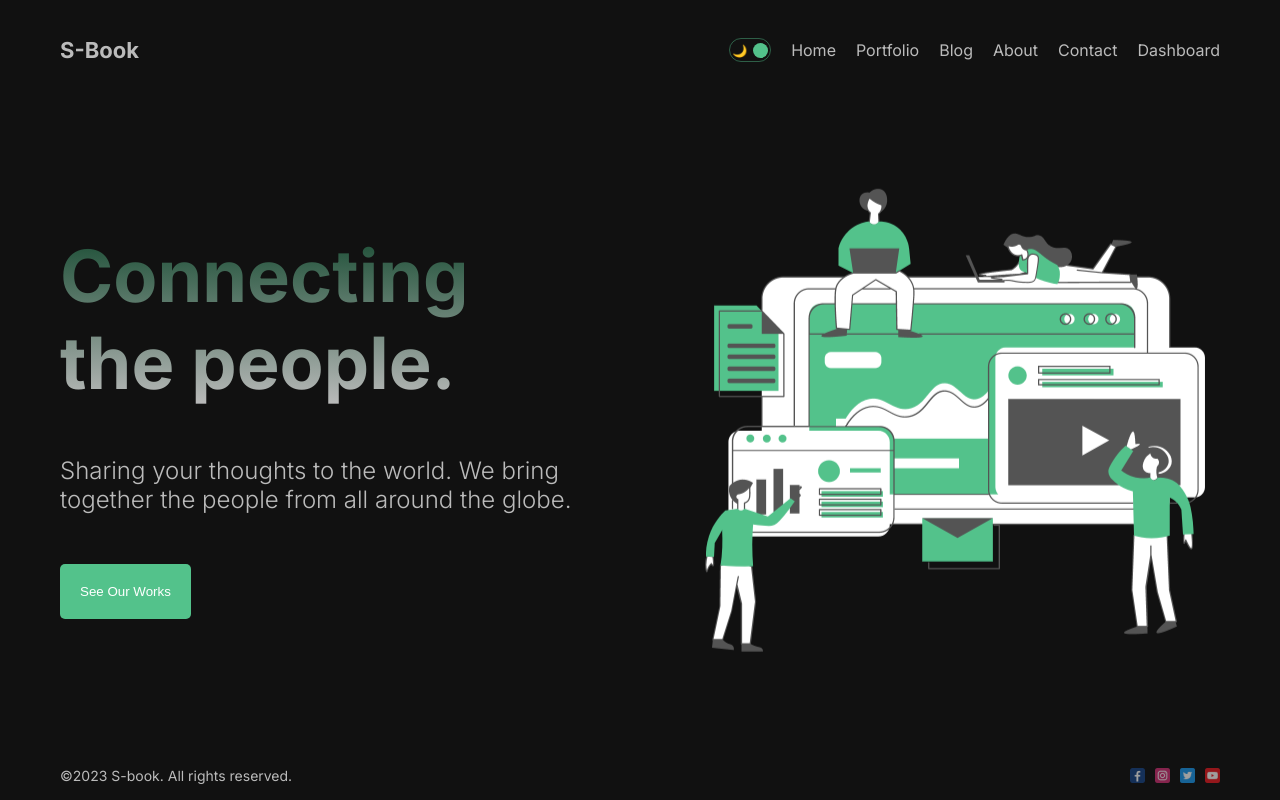
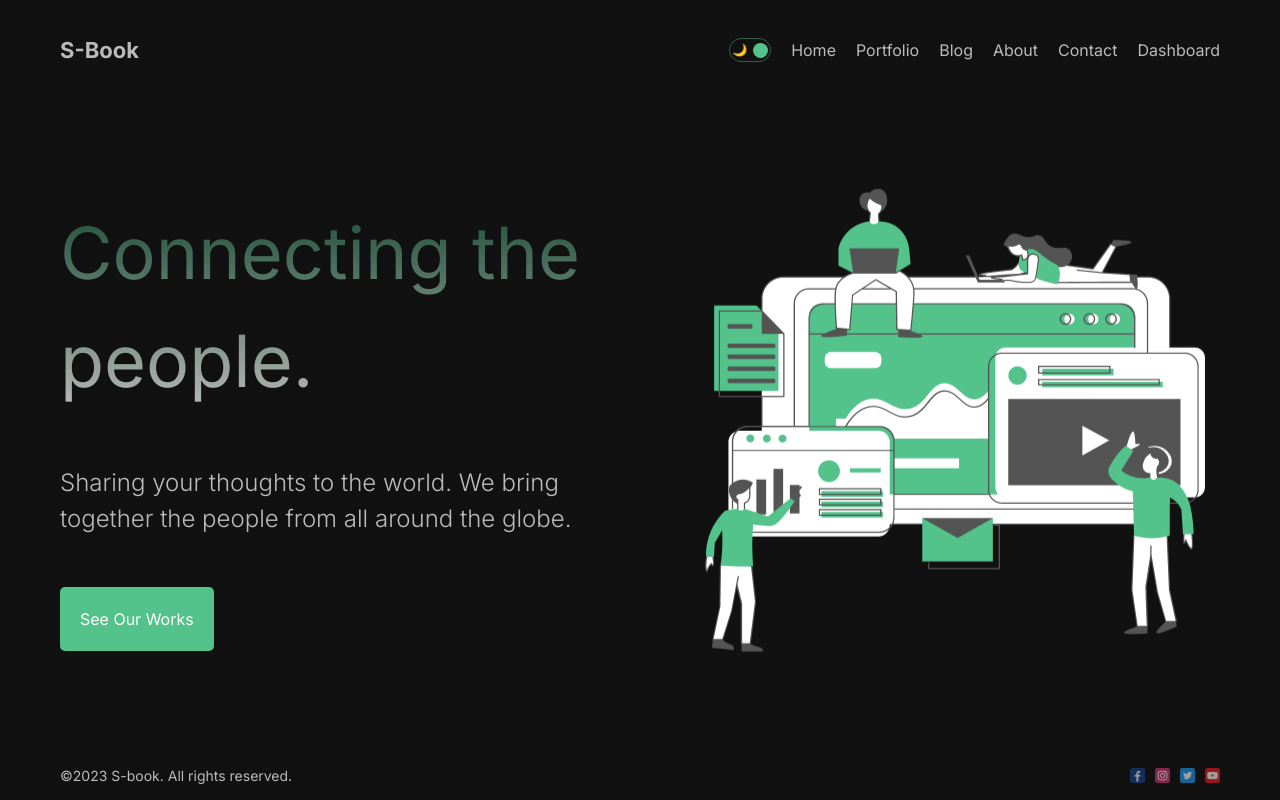
Before and after one commit to chandan-30/s-book, a Next.js app: page / in a window 1280 px wide. Built offline with nearby package versions, Linux system fonts and the light colour scheme; no server answers.

Commit message:
Tailwind Setup

```diff
--- a/package.json
+++ b/package.json
@@ -18,7 +18,10 @@
     "swr": "^2.2.4"
   },
   "devDependencies": {
+    "autoprefixer": "^10.4.16",
     "eslint": "latest",
-    "eslint-config-next": "latest"
+    "eslint-config-next": "latest",
+    "postcss": "^8.4.31",
+    "tailwindcss": "^3.3.3"
   }
 }
--- /dev/null
+++ b/postcss.config.js
@@ -0,0 +1,6 @@
+module.exports = {
+  plugins: {
+    tailwindcss: {},
+    autoprefixer: {},
+  },
+}
--- a/src/app/globals.css
+++ b/src/app/globals.css
@@ -1,3 +1,7 @@
+@tailwind base;
+@tailwind components;
+@tailwind utilities;
+
 * {
   box-sizing: border-box;
   padding: 0;
--- /dev/null
+++ b/tailwind.config.js
@@ -0,0 +1,10 @@
+/** @type {import('tailwindcss').Config} */
+module.exports = {
+  content: [
+    "./src/**/*.{js,ts,jsx,tsx,mdx}",
+  ],
+  theme: {
+    extend: {},
+  },
+  plugins: [],
+}
```
Also changed, not shown: 1 other file (tests, documents, lock files or other folders).
